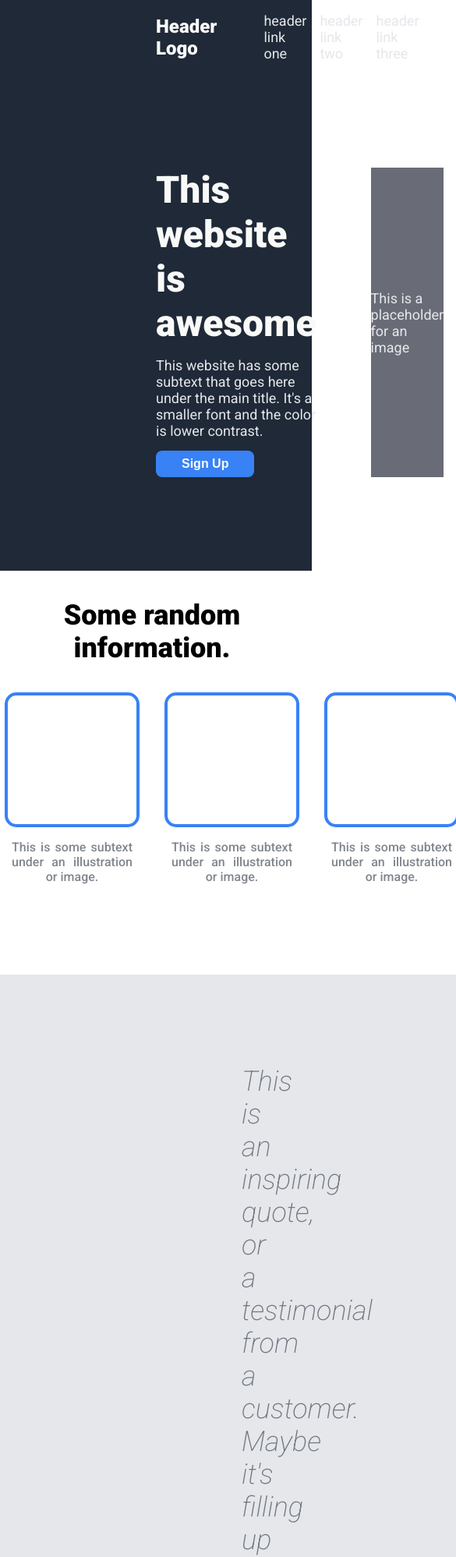
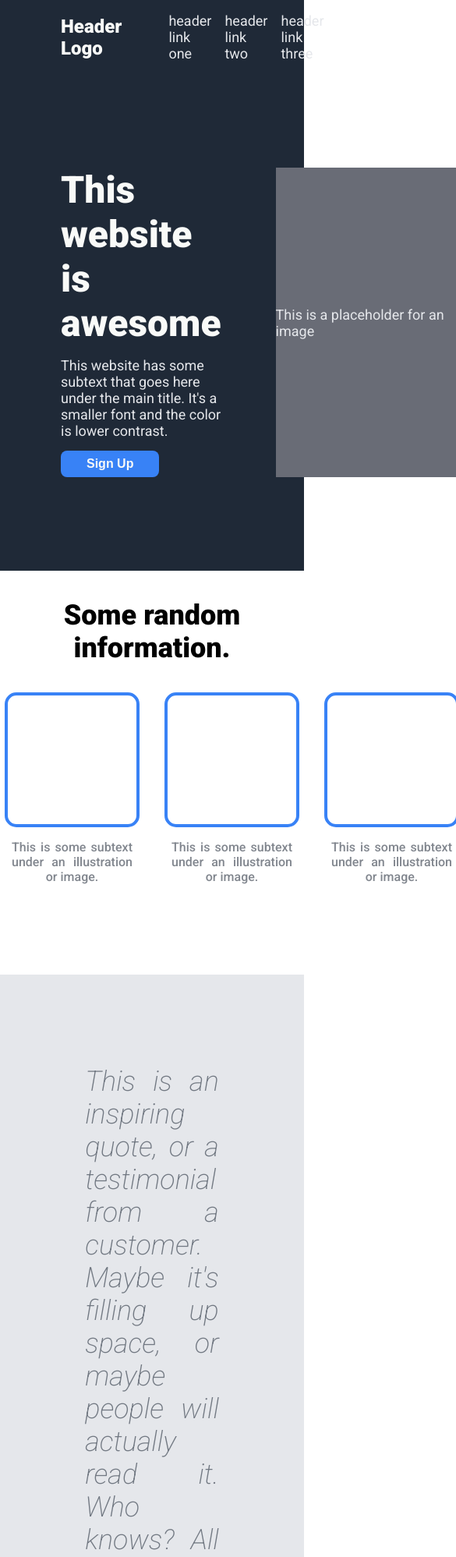
Before and after one commit to lordwee/landing-page, a plain HTML site: page index.html in a window 390 px wide. Shown: the top 1997 px of the page at 78% size, 585 px wide, since content can reach past the window. Drawn offline with Linux system fonts and the light colour scheme.

Commit message:
Now I know why its useful to commit I changed the sections padding values from px to % so it works better on wider screens, but still no chance for mobile screen,haha.

```diff
--- a/style.css
+++ b/style.css
@@ -21,7 +21,7 @@
     align-items: center;
     background-color: #1F2937;
     gap: 20px;
-    padding:0 200px;
+    padding:0 20%;
 
 }
 .footer {
@@ -41,7 +41,8 @@
 
 .hero-container {
     display: flex;
-    padding: 120px 200px;
+    justify-content: space-between;
+    padding: 120px 20%;
     background-color: #1F2937;
     gap: 70px;
 
@@ -128,7 +129,7 @@
     flex-direction: column;
     justify-content: center;
     background-color: #E5e7EB;
-    padding: 80px 310px;
+    padding: 80px 28%;
 
 }
 .quote {
@@ -151,7 +152,7 @@
     justify-content: space-around;
     padding: 55px 0px;
     border-radius: 10px;
-    margin: 100px 200px;
+    margin: 100px 18%;
 }
 
 .sub-cta {
```
